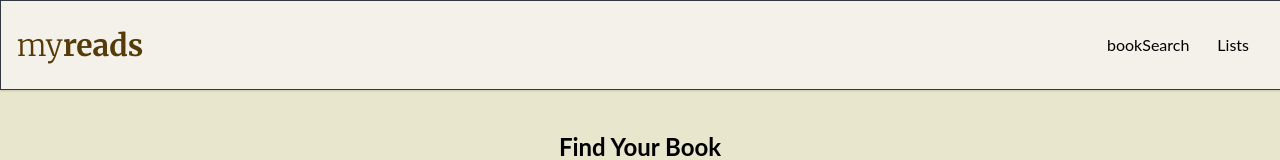
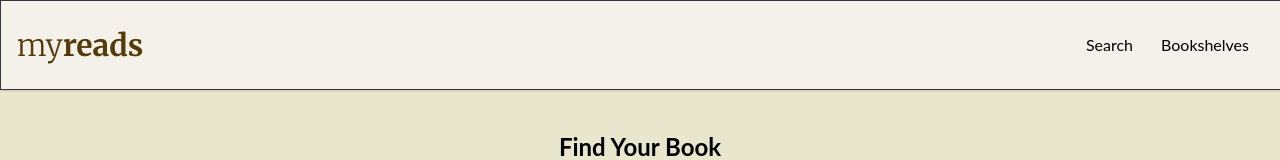
Before and after one commit to yaelshteiman/good-reads-clone, a React (Create React App) app: page / in a window 1280 px wide. Shown: the top 160 px of the page. Built offline with nearby package versions, Linux system fonts and the light colour scheme; no server answers.

Commit message:
adding the bookshelves to navbar

```diff
--- a/src/components/NavBar.js
+++ b/src/components/NavBar.js
@@ -3,12 +3,12 @@ import NavLink from "./NavLink";
 
 const navLinks = [
     {
-        title:"bookSearch",
+        title:"Search",
         path: "#bookSearch",
     },
     {
-        title:"Lists",
-        path: "#bookSearch",
+        title:"Bookshelves",
+        path: "#bookshelves",
     }
 ]
 
```
